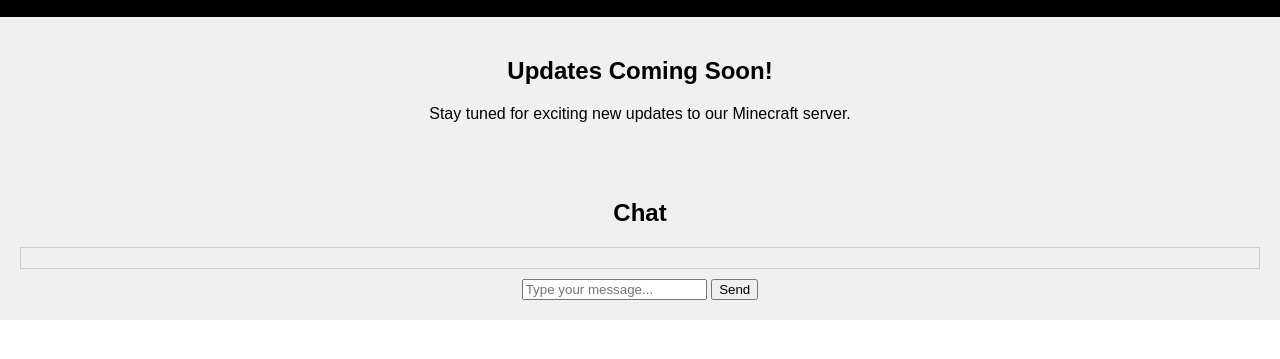
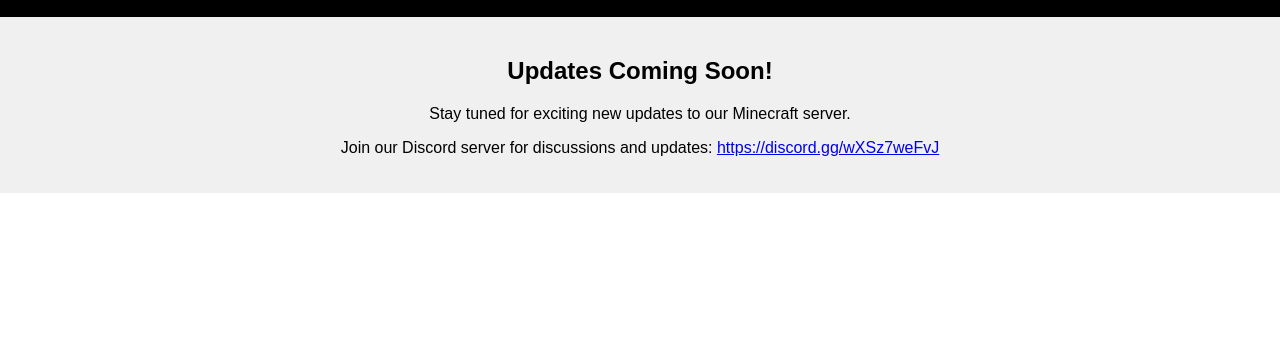
Before and after one commit to Blazepixel2023/blaze, a plain HTML site: page index.html in a window 1280 px wide. Shown: the part 73-432 px from the top of the page. Drawn offline with Linux system fonts and the light colour scheme.

Commit message:
Update index.html

```diff
--- a/index.html
+++ b/index.html
@@ -61,33 +61,11 @@
             background-color: #f0f0f0;
             padding: 20px;
             text-align: center;
-            display: none; /* Hide the update box by default */
-        }
-
-        body.home .update-box {
-            display: block; /* Show the update box only on the home page */
-        }
-
-        .chat-box {
-            background-color: #f0f0f0;
-            padding: 20px;
-            text-align: center;
-        }
-
-        .chat-container {
-            border: 1px solid #ccc;
-            padding: 10px;
-            max-height: 200px;
-            overflow-y: scroll;
-        }
-
-        .chat-input {
-            margin-top: 10px;
         }
     </style>
     <title>Blazepixel - Your Minecraft Server</title>
 </head>
-<body class="home"> <!-- Add the 'home' class to the body on the home page -->
+<body>
     <header>
         <div class="header-content">
             <h1 class="server-name">
@@ -108,31 +86,8 @@
     <div class="update-box">
         <h2>Updates Coming Soon!</h2>
         <p>Stay tuned for exciting new updates to our Minecraft server.</p>
+        <p>Join our Discord server for discussions and updates: <a href="https://discord.gg/wXSz7weFvJ" target="_blank">https://discord.gg/wXSz7weFvJ</a></p>
     </div>
-
-    <div class="chat-box">
-        <h2>Chat</h2>
-        <div class="chat-container" id="chatContainer">
-            <!-- Chat messages will be displayed here -->
-        </div>
-        <input type="text" class="chat-input" id="chatInput" placeholder="Type your message...">
-        <button onclick="sendMessage()">Send</button>
-    </div>
-
-    <script>
-        function sendMessage() {
-            var inputElement = document.getElementById("chatInput");
-            var message = inputElement.value.trim();
-            if (message !== "") {
-                var chatContainer = document.getElementById("chatContainer");
-                var newMessage = document.createElement("p");
-                newMessage.textContent = message;
-                chatContainer.appendChild(newMessage);
-                inputElement.value = "";
-                chatContainer.scrollTop = chatContainer.scrollHeight; // Scroll to the bottom of the chat
-            }
-        }
-    </script>
 
     <!-- Rest of your website content goes here -->
 
```
